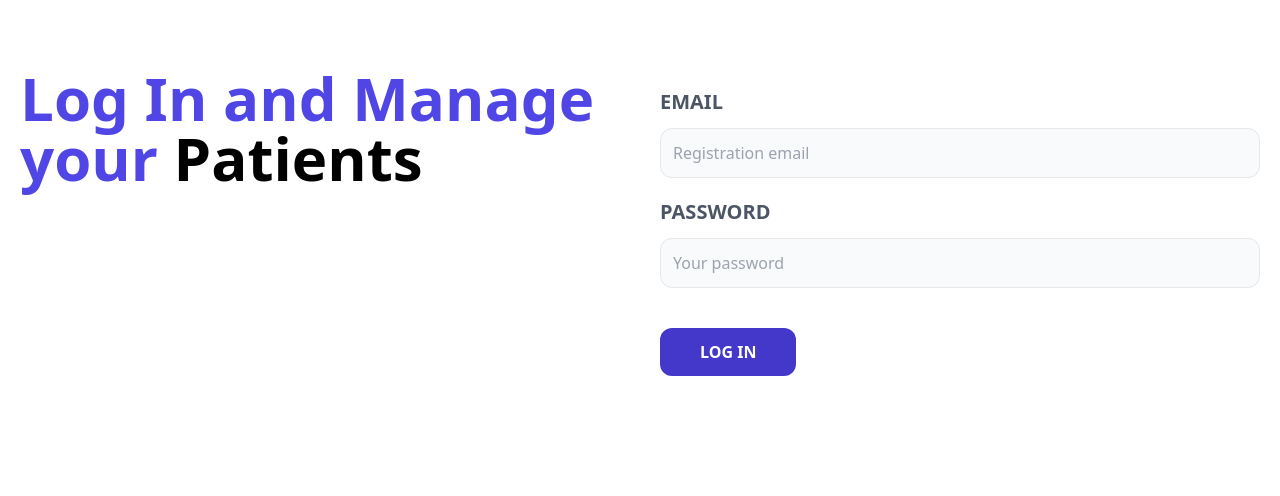
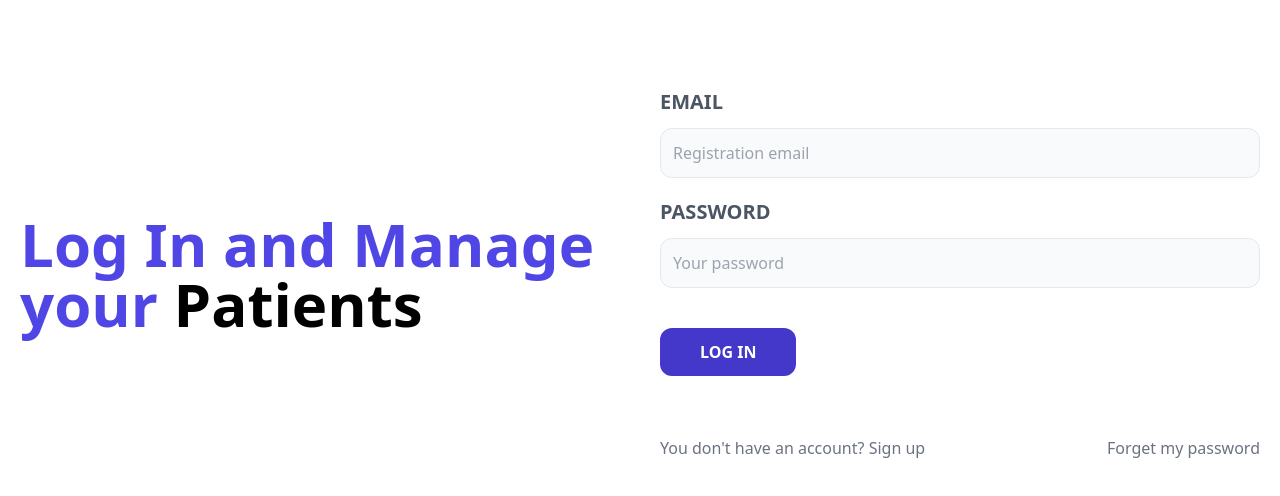
Before and after one commit to estebancb03/Veterinary-Administrator, a React (Vite) app in the folder frontend/: page / in a window 1280 px wide. Shown: the top 496 px of the page. Built offline with nearby package versions, Linux system fonts and the light colour scheme.

Commit message:
Adding register and password recovery paths to the form

```diff
--- a/frontend/src/layout/AuthenticationLayout.jsx
+++ b/frontend/src/layout/AuthenticationLayout.jsx
@@ -3,7 +3,7 @@
 const AuthenticationLayout = () => {
   return (
     <>
-        <main className="container mx-auto md:grid md:grid-cols-2 mt-12 gap-10 p-5">
+        <main className="container mx-auto md:grid md:grid-cols-2 mt-12 gap-10 p-5 items-center">
           <Outlet />
         </main>
     </>
--- a/frontend/src/pages/Login.jsx
+++ b/frontend/src/pages/Login.jsx
@@ -1,3 +1,5 @@
+import { Link } from 'react-router-dom'
+
 const Login = () => {
   return (
     <>
@@ -42,6 +44,14 @@
                        font-bold mt-5 hover:cursor-pointer hover:bg-indigo-800 md:w-auto"
           />
         </form>
+        <nav className="mt-10 lg:flex lg:justify-between">
+          <Link
+            className="block text-center my-5 text-gray-500 hover:text-gray-600"
+            to="/register">You don't have an account? Sign up</Link>
+          <Link
+            className="block text-center my-5 text-gray-500 hover:text-gray-600"
+            to="/recover-password">Forget my password</Link>
+        </nav>
       </div>
     </>
   );
```
